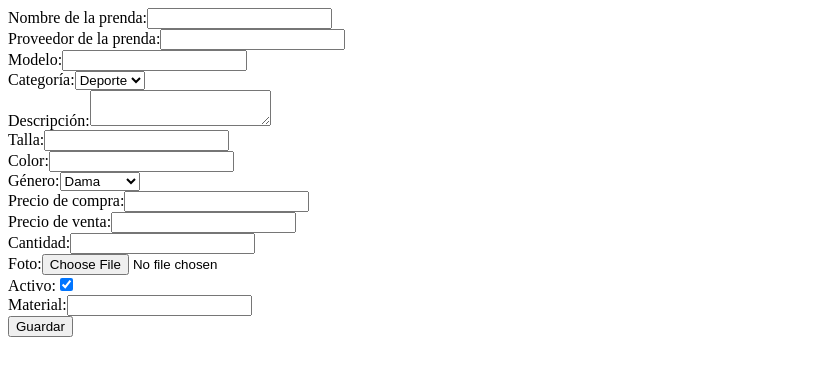
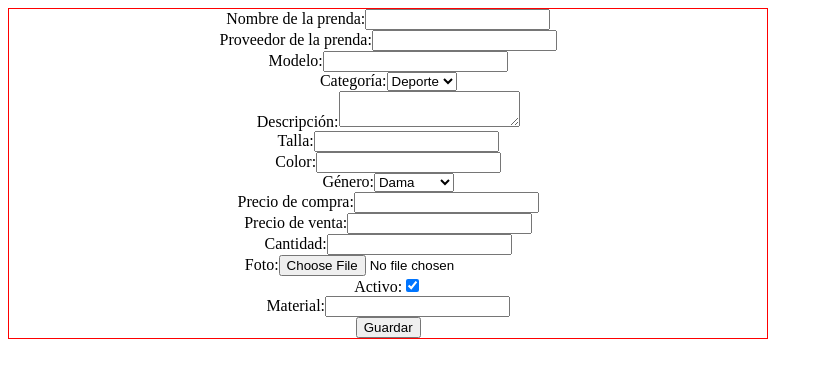
Before and after one commit to ManuelCode98/store, a React (Vite) app in the folder client/: page / in a window 1280 px wide. Shown: the top 378 px of the page, without its empty margins (0-823 px from the left). Built offline with nearby package versions, Linux system fonts and the light colour scheme.

Commit message:
Cambios en el componente del formulario de crear producto

```diff
--- a/client/src/App.tsx
+++ b/client/src/App.tsx
@@ -1,4 +1,4 @@
-import CreateProduct from './components/CreateProduct';
+import CreateProduct from './components/CreateProduct/CreateProduct';
 import './App.css'
 
 function App() {
--- /dev/null
+++ b/client/src/components/CreateProduct/CreateProduct.css
@@ -0,0 +1,9 @@
+.form {
+    display: flex;
+    flex-direction: column;
+    justify-content: center;
+    align-items: center;
+    width: 60%;
+    border: 1px solid red;
+
+}
--- a/client/src/components/CreateProduct.tsx
+++ b/client/src/components/CreateProduct/CreateProduct.tsx
@@ -1,5 +1,6 @@
 import { useState } from 'react';
 import createProductService from './services/createProduct.service';
+import './CreateProduct.css';
 
 const CreateProduct = () => {
   const [formData, setFormData] = useState({
@@ -32,7 +33,7 @@ const CreateProduct = () => {
 
 
   return (
-    <form onSubmit={ (e)=> createProductService( e, formData ) } encType="multipart/form-data">
+    <form className='form' onSubmit={ (e)=> createProductService( e, formData ) } encType="multipart/form-data">
       <div>
         <label>
           Nombre de la prenda:
--- a/client/src/components/services/createProduct.service.ts
+++ b/client/src/components/CreateProduct/services/createProduct.service.ts
@@ -1,4 +1,4 @@
-import { http } from '../../../index';
+import { http } from '../../../../index';
 import { savePhotoOfTheNewProductService } from './photo/savePhotoOfTheNewProduct.service';
 
 
--- a/client/src/components/services/photo/optimizeImage.service.ts
+++ b/client/src/components/CreateProduct/services/photo/optimizeImage.service.ts
@@ -1,4 +1,4 @@
-import { compressor, swal } from "../../../../index";
+import { compressor, swal } from "../../../../../index";
 
 
 
--- a/client/src/components/services/photo/savePhotoOfTheNewProduct.service.ts
+++ b/client/src/components/CreateProduct/services/photo/savePhotoOfTheNewProduct.service.ts
@@ -1,4 +1,4 @@
-import { http, swal } from "../../../../index";
+import { http, swal } from "../../../../../index";
 import optimizeImageService from "./optimizeImage.service";
 
 const conexionImgbb = `https://api.imgbb.com/1/upload?key=12474afbd8f57b42c6df468c4bcf3cd7`;
```
